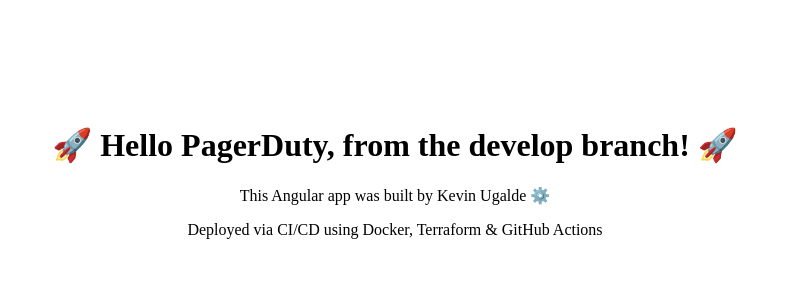
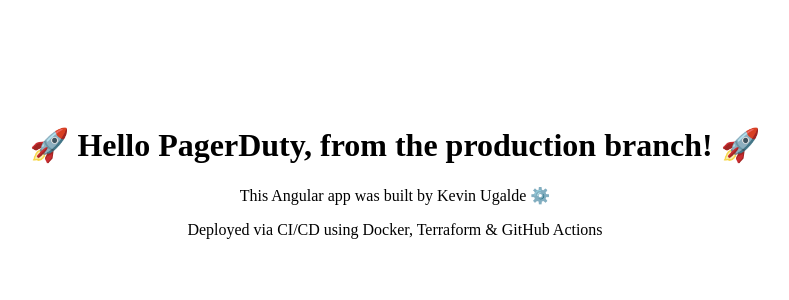
Before and after one commit to Chugague/terraformApp, an Angular app in the folder app/: page / in a window 1280 px wide. Shown: the top 300 px of the page, without its empty margins (245-1034 px from the left). Built offline with nearby package versions, Linux system fonts and the light colour scheme.

Commit message:
feat: update message for production environment

```diff
--- a/app/src/app/app.component.html
+++ b/app/src/app/app.component.html
@@ -1,5 +1,5 @@
 <div class="hello-container">
-  <h1>🚀 Hello PagerDuty, from the develop branch! 🚀</h1>
+  <h1>🚀 Hello PagerDuty, from the production branch! 🚀</h1>
   <p>This Angular app was built by Kevin Ugalde ⚙️</p>
   <p>Deployed via CI/CD using Docker, Terraform & GitHub Actions</p>
 </div>
```
